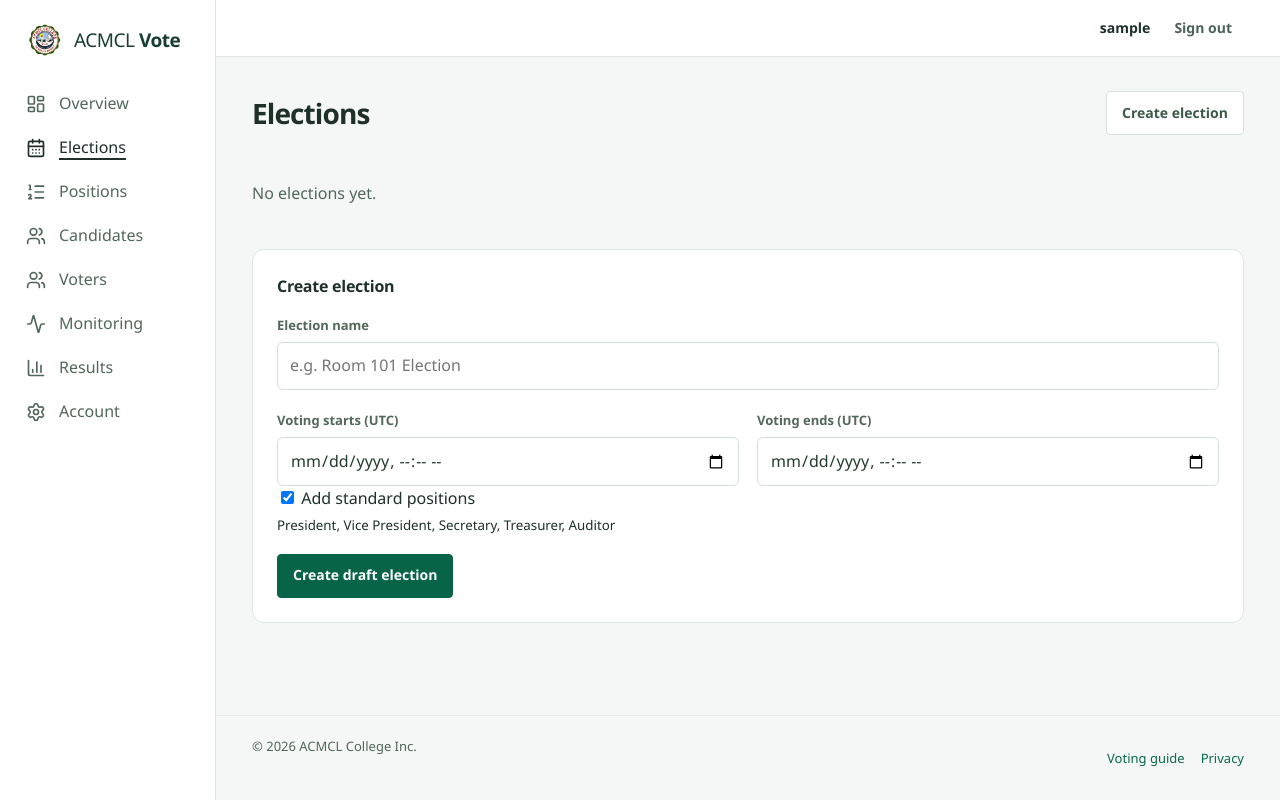
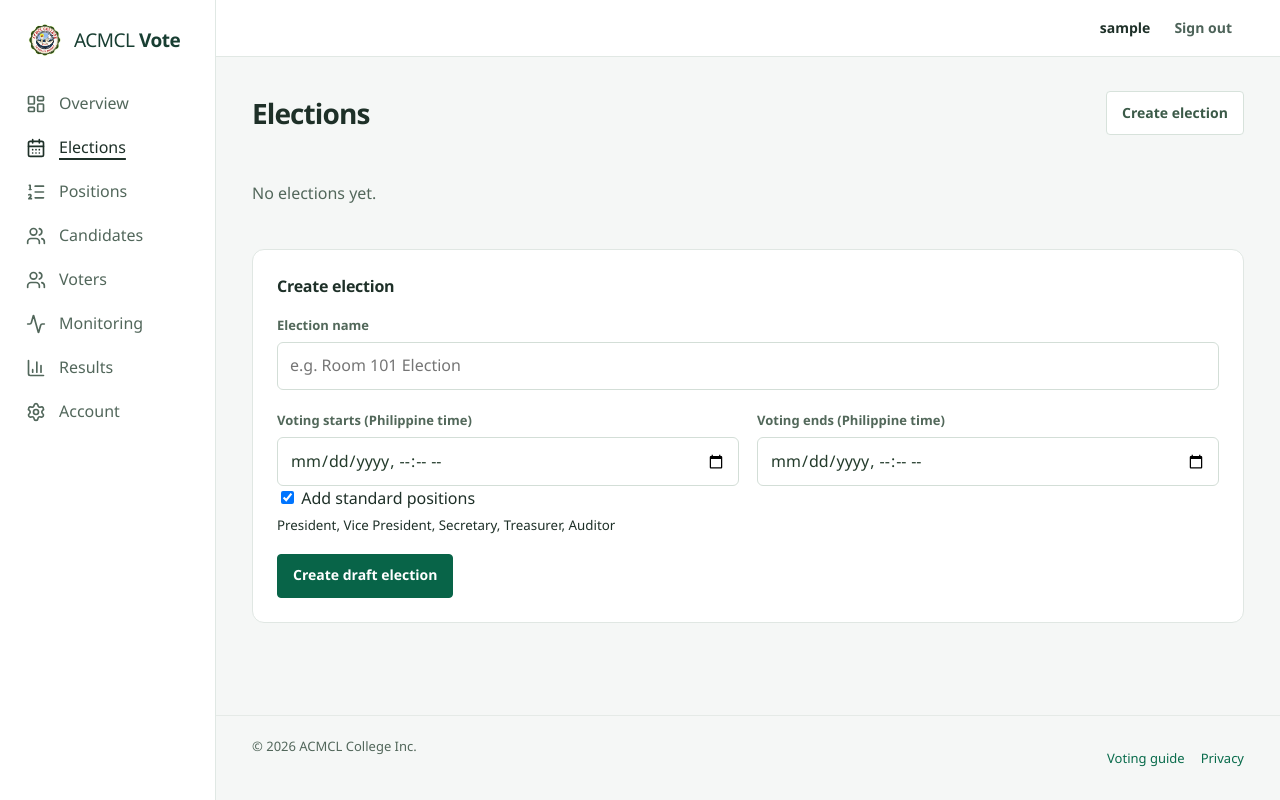
Before and after one commit to jerometesoro4-cyber/Vote, an ASP.NET Core app: page /Admin/Elections in a window 1280 px wide. Run offline with ASP.NET Core 8, Linux system fonts and the light colour scheme; the visitor is signed in with stand-in values (Sample User, id 1).

Commit message:
Use Philippine time for election schedules

```diff
--- a/Controllers/AdminController.cs
+++ b/Controllers/AdminController.cs
@@ -2,6 +2,7 @@ using System.Security.Claims;
 using System.Security.Cryptography;
 using Microsoft.AspNetCore.Authorization;
 using Microsoft.AspNetCore.Mvc;
+using Microsoft.Data.SqlClient;
 using Microsoft.EntityFrameworkCore;
 using voting.Data;
 using voting.Models;
@@ -66,12 +67,19 @@ public class AdminController(VotingDbContext db) : Controller
     }
 
     [HttpPost, ValidateAntiForgeryToken]
-    public async Task<IActionResult> CreateElection(string? name, DateTime startsAtUtc, DateTime endsAtUtc, bool includeStandardPositions = true)
+    public async Task<IActionResult> CreateElection(string? name, DateTime startsAtUtc, DateTime endsAtUtc,
+        bool includeStandardPositions = true, DateTime? startsAtManila = null, DateTime? endsAtManila = null)
     {
         name = name?.Trim();
+        if (startsAtManila.HasValue || endsAtManila.HasValue)
+        {
+            startsAtUtc = Election.ManilaToUtc(startsAtManila);
+            endsAtUtc = Election.ManilaToUtc(endsAtManila);
+        }
+
         if (!ModelState.IsValid || string.IsNullOrEmpty(name) || name.Length > 150 || startsAtUtc == default || endsAtUtc <= startsAtUtc)
         {
-            TempData["Error"] = "Enter an election name and a valid UTC start and end time.";
+            TempData["Error"] = "Enter an election name and an end time after the start time.";
             return RedirectToAction(nameof(Elections));
         }
 
@@ -82,6 +90,38 @@ public class AdminController(VotingDbContext db) : Controller
         await db.SaveChangesAsync();
         TempData["Success"] = "Election created as a draft.";
         return RedirectToAction(nameof(Elections), new { id = election.Id });
+    }
+
+    [HttpPost, ValidateAntiForgeryToken]
+    public async Task<IActionResult> UpdateSchedule(int id, DateTime? startsAtManila, DateTime? endsAtManila)
+    {
+        var startsAtUtc = Election.ManilaToUtc(startsAtManila);
+        var endsAtUtc = Election.ManilaToUtc(endsAtManila);
+        if (!ModelState.IsValid || startsAtUtc == default || endsAtUtc <= startsAtUtc || endsAtUtc <= DateTime.UtcNow)
+        {
+            TempData["Error"] = "Enter a valid Philippine-time voting period with an end time in the future.";
+            return RedirectToAction(nameof(Elections), new { id });
+        }
+
+        try
+        {
+            await using var transaction = await db.Database.BeginTransactionAsync(System.Data.IsolationLevel.Serializable);
+            var changed = await db.Elections
+                .Where(e => e.Id == id && (e.Status == "Draft" || e.Status == "Open")
+                    && !db.Ballots.Any(b => b.ElectionId == e.Id))
+                .ExecuteUpdateAsync(setters => setters.SetProperty(e => e.StartsAtUtc, startsAtUtc)
+                    .SetProperty(e => e.EndsAtUtc, endsAtUtc));
+            await transaction.CommitAsync();
+            TempData[changed == 1 ? "Success" : "Error"] = changed == 1
+                ? "Voting schedule updated."
+                : "You can edit the schedule until the first ballot is submitted or the election closes.";
+        }
+        catch (SqlException ex) when (ex.Number == 1205)
+        {
+            TempData["Error"] = "Another request was processed at the same time. Review the schedule before retrying.";
+        }
+
+        return RedirectToAction(nameof(Elections), new { id });
     }
 
     [HttpPost, ValidateAntiForgeryToken]
--- a/Views/Admin/Elections.cshtml
+++ b/Views/Admin/Elections.cshtml
@@ -10,7 +10,7 @@
         <h1>@(election?.Name ?? "Elections")</h1>
         @if (election != null)
         {
-            <p>@election.StartsAtUtc.ToString("MMM d, yyyy HH:mm") to @election.EndsAtUtc.ToString("MMM d, yyyy HH:mm") UTC</p>
+            <p>@election.StartsAtManila.ToString("MMM d, yyyy h:mm tt") to @election.EndsAtManila.ToString("MMM d, yyyy h:mm tt") PHT</p>
         }
     </div>
     @if (election != null)
@@ -33,16 +33,7 @@
                 <label for="name">Election name</label>
                 <input id="name" name="name" required maxlength="150" placeholder="e.g. Room 101 Election"/>
             </div>
-            <div class="form-grid form-actions">
-                <div class="field">
-                    <label for="starts">Voting starts (UTC)</label>
-                    <input id="starts" type="datetime-local" name="startsAtUtc" required/>
-                </div>
-                <div class="field">
-                    <label for="ends">Voting ends (UTC)</label>
-                    <input id="ends" type="datetime-local" name="endsAtUtc" required/>
-                </div>
-            </div>
+            <partial name="_ScheduleFields" model="Model"/>
             <p>
                 <label><input type="checkbox" name="includeStandardPositions" value="true" checked aria-describedby="standard-positions"/> Add standard positions</label>
                 <input type="hidden" name="includeStandardPositions" value="false"/>
@@ -65,7 +56,7 @@ else
         </div>
         @if (election.Status == "Draft" && election.EndsAtUtc <= now)
         {
-            <p>The voting period has ended. Create an election with a future end time.</p>
+            <p>The voting period has ended. <a href="#edit-schedule">Set a future end time</a> to open voting.</p>
         }
         else if (election.Status == "Draft" && !election.HasCompleteBallot())
         {
@@ -80,4 +71,15 @@ else
             </form>
         }
     </section>
+    @if ((election.Status is "Draft" or "Open") && !Model.Ballots.Any(b => b.ElectionId == election.Id))
+    {
+        <section class="panel" id="edit-schedule">
+            <h2>Edit schedule</h2>
+            <form asp-action="UpdateSchedule" method="post">
+                <input type="hidden" name="id" value="@election.Id"/>
+                <partial name="_ScheduleFields" model="Model"/>
+                <button class="form-actions" type="submit">Save schedule</button>
+            </form>
+        </section>
+    }
 }
--- /dev/null
+++ b/Views/Admin/_ScheduleFields.cshtml
@@ -0,0 +1,18 @@
+@model DashboardViewModel
+@using System.Globalization
+@{
+    var election = Model.SelectedElection;
+    var start = election?.StartsAtManila.ToString("yyyy-MM-ddTHH:mm", CultureInfo.InvariantCulture);
+    var end = election?.EndsAtManila.ToString("yyyy-MM-ddTHH:mm", CultureInfo.InvariantCulture);
+}
+
+<div class="form-grid form-actions">
+    <div class="field">
+        <label for="starts">Voting starts (Philippine time)</label>
+        <input id="starts" type="datetime-local" name="startsAtManila" value="@start" required/>
+    </div>
+    <div class="field">
+        <label for="ends">Voting ends (Philippine time)</label>
+        <input id="ends" type="datetime-local" name="endsAtManila" value="@end" required/>
+    </div>
+</div>
--- a/Views/PublicPortal/Schedule.cshtml
+++ b/Views/PublicPortal/Schedule.cshtml
@@ -2,7 +2,7 @@
 @{ViewData["Title"]="Schedule";}<div class="page-heading">
 <div>
 <h1>Election schedule</h1>
-<p>Official voting periods, shown in UTC.</p>
+<p>Official voting periods, shown in Philippine time.</p>
 </div>
 </div>
 <section class="panel">
--- a/Views/Shared/_ElectionList.cshtml
+++ b/Views/Shared/_ElectionList.cshtml
@@ -32,14 +32,14 @@ else
         {
             var election = row.Election;
             var href = destination is null ? null : Url.Action(destination, controller, new { id = election.Id });
-            var start = election.StartsAtUtc.ToString("MMM d, HH:mm");
-            var end = election.EndsAtUtc.ToString("MMM d, yyyy HH:mm");
+            var start = election.StartsAtManila.ToString("MMM d, h:mm tt");
+            var end = election.EndsAtManila.ToString("MMM d, yyyy h:mm tt");
             var period = (destination, row.CanVote, row.Submitted) switch
             {
                 ("Vote", _, true) => null,
-                ("Vote", true, _) => $"Closes {election.EndsAtUtc:MMM d, HH:mm} UTC",
-                ("Vote", _, _) when now < election.StartsAtUtc && election.Status == "Open" => $"Opens {start} UTC",
-                _ => $"{start} – {end} UTC"
+                ("Vote", true, _) => $"Closes {end} PHT",
+                ("Vote", _, _) when now < election.StartsAtUtc && election.Status == "Open" => $"Opens {start} PHT",
+                _ => $"{start} – {end} PHT"
             };
             var label = (controller, destination, row.CanVote, row.Submitted) switch
             {
--- a/Views/Student/Vote.cshtml
+++ b/Views/Student/Vote.cshtml
@@ -14,7 +14,7 @@
             <h1 id="election-heading">@election.Name</h1>
             @if (canVote)
             {
-                <p>Closes @election.EndsAtUtc.ToString("MMM d, HH:mm") UTC</p>
+                <p>Closes @election.EndsAtManila.ToString("MMM d, yyyy h:mm tt") PHT</p>
             }
         </div>
         @if (canVote)
@@ -40,7 +40,7 @@
     {
         <div class="panel">
             <h2>Scheduled</h2>
-            <p>Opens @election.StartsAtUtc.ToString("MMM d, yyyy HH:mm") UTC</p>
+            <p>Opens @election.StartsAtManila.ToString("MMM d, yyyy h:mm tt") PHT</p>
         </div>
     }
     else if (!election.IsVotingOpenAt(now))
```
Also changed, not shown: Models/Election.cs (+12 -0 lines), README.md, 1 other file.
